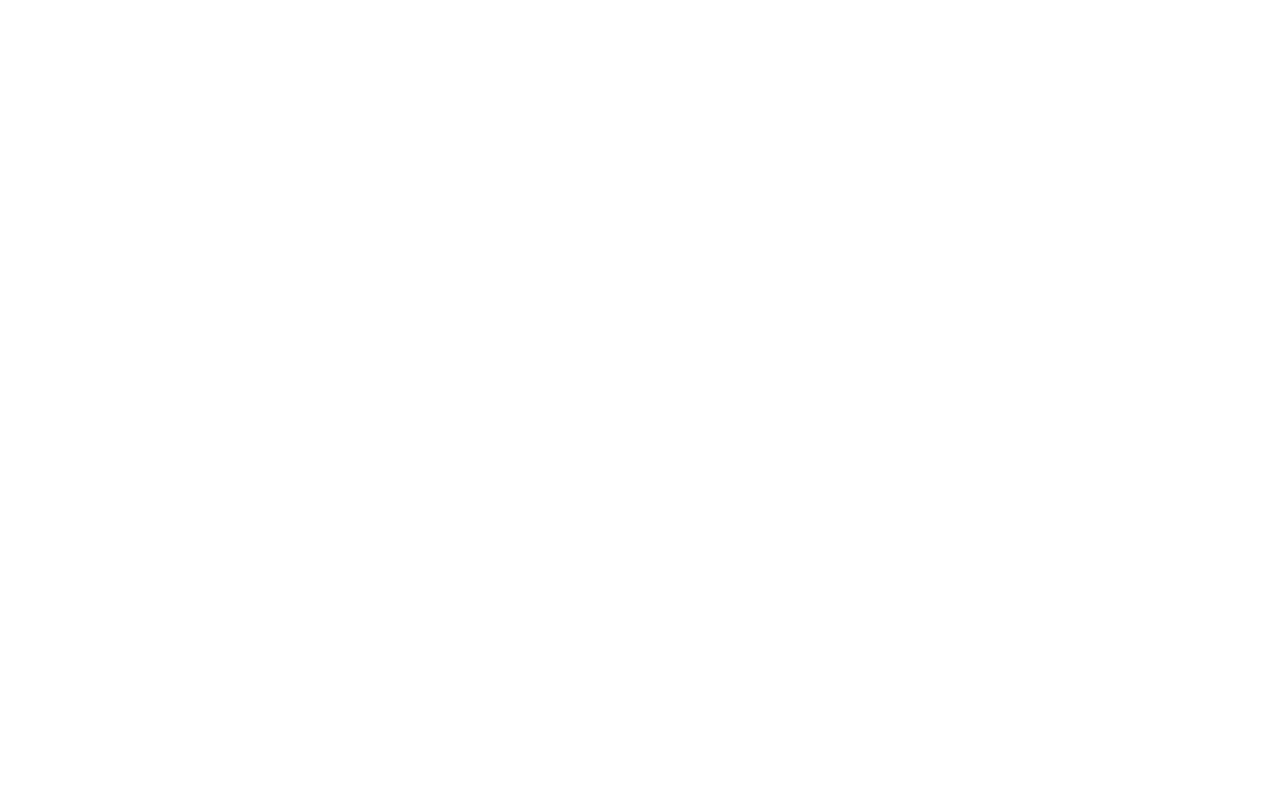
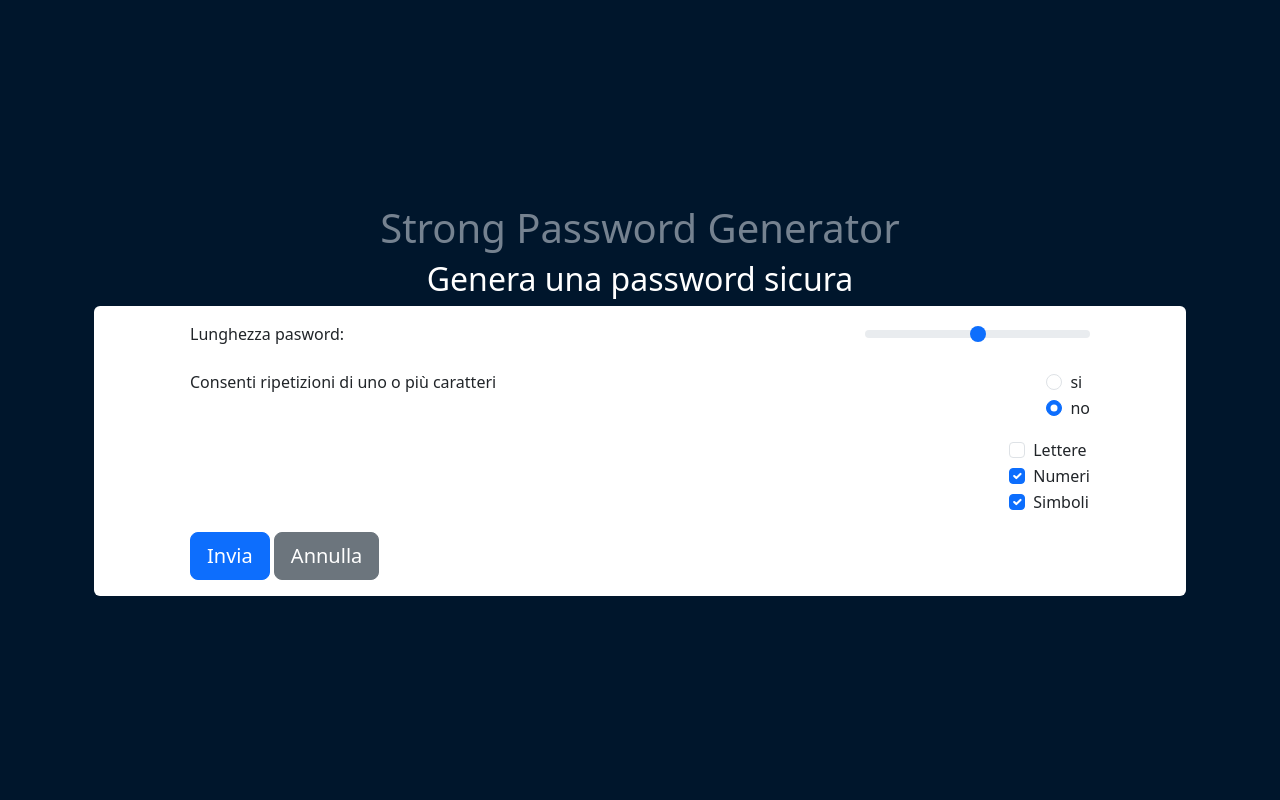
Before and after one commit to MaionePietro/php-strong-password-generator, a PHP site: page / in a window 1280 px wide. Before the commit the page is empty. Run offline with PHP 8.4, Linux system fonts and the light colour scheme.

Commit message:
FEAT struttura

```diff
--- a/index.php
+++ b/index.php
@@ -7,12 +7,69 @@
     <title>PHP Strong Password Generator</title>
     <link href="https://cdn.jsdelivr.net/npm/bootstrap@5.3.0-alpha1/dist/css/bootstrap.min.css" rel="stylesheet" integrity="sha384-GLhlTQ8iRABdZLl6O3oVMWSktQOp6b7In1Zl3/Jr59b6EGGoI1aFkw7cmDA6j6gD" crossorigin="anonymous">
 </head>
-<body>
+<body class="container d-flex align-items-center vh-100" style="background-color: #00162C;">
     <div class="container">
         <div class="info">
+            <h1 class="d-flex justify-content-center" style="color: #758290;">Strong Password Generator</h1>
+            <h2 class="d-flex justify-content-center" style="color: white;">Genera una password sicura</h2>
+        </div>
+        <div>
 
         </div>
-
+        <form action="" method="GET" style="background-color: white;" class="px-5 py-2 rounded">
+            <div>
+                <div class="d-flex justify-content-between px-5 py-2">
+                    <label for="customRange1" class="form-label">Lunghezza pasword: </label>
+                    <input type="range" class="form-range w-25" id="customRange1">
+                </div>
+                <div class="d-flex justify-content-between px-5 py-2">
+                    <div>
+                        <span>Consenti ripetizioni di uno o più caratteri</span>
+                    </div>
+                    <div>
+                        <div class="form-check">
+                            <input class="form-check-input" type="radio" name="flexRadioDefault" id="flexRadioDefault1">
+                            <label class="form-check-label" for="flexRadioDefault1">
+                                si
+                            </label>
+                        </div>
+                        <div class="form-check">
+                            <input class="form-check-input" type="radio" name="flexRadioDefault" id="flexRadioDefault2" checked>
+                            <label class="form-check-label" for="flexRadioDefault2">
+                                no
+                            </label>
+                        </div>
+                    </div>
+                </div>
+                <div class="d-flex justify-content-between px-5 py-2">
+                    <div></div>
+                    <div>
+                        <div class="form-check">
+                          <input class="form-check-input" type="checkbox" value="" id="flexCheckDefault">
+                          <label class="form-check-label" for="flexCheckDefault">
+                            Lettere
+                          </label>
+                        </div>
+                        <div class="form-check">
+                          <input class="form-check-input" type="checkbox" value="" id="flexCheckChecked" checked>
+                          <label class="form-check-label" for="flexCheckChecked">
+                            Numeri
+                          </label>
+                        </div>
+                        <div class="form-check">
+                          <input class="form-check-input" type="checkbox" value="" id="flexCheckChecked" checked>
+                          <label class="form-check-label" for="flexCheckChecked">
+                            Simboli
+                          </label>
+                        </div>
+                    </div>
+                </div>
+                <div class="button px-5 py-2">
+                    <button type="button" class="btn btn-primary btn-lg">Invia</button>
+                    <button type="button" class="btn btn-secondary btn-lg">Annulla</button>
+                </div>
+            </div>
+        </form>
     </div>
     <script src="https://cdn.jsdelivr.net/npm/bootstrap@5.3.0-alpha1/dist/js/bootstrap.bundle.min.js" integrity="sha384-w76AqPfDkMBDXo30jS1Sgez6pr3x5MlQ1ZAGC+nuZB+EYdgRZgiwxhTBTkF7CXvN" crossorigin="anonymous"></script>
 </body>
```
